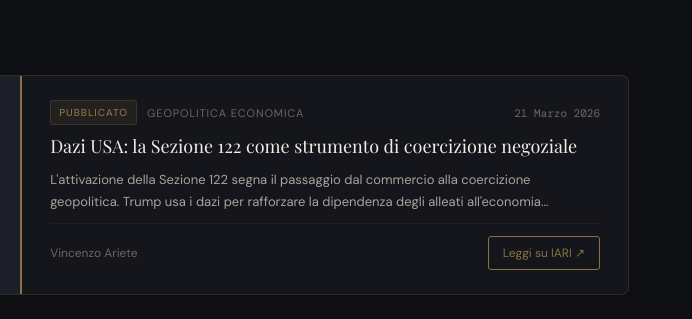
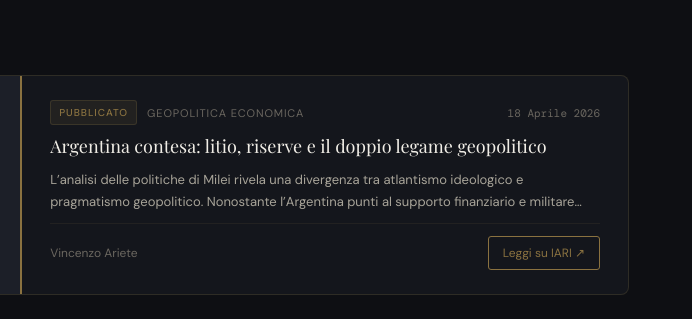
Before and after one commit to Ar-vincenzo/work, a plain HTML site: page argentina/index.html in a window 1280 px wide. Shown: the part 10618-10937 px from the top of the page, 429-1121 px from the left. Drawn offline with nearby package versions, Linux system fonts and the light colour scheme.

Commit message:
Update IARI section with new article details

```diff
--- a/argentina/index.html
+++ b/argentina/index.html
@@ -729,7 +729,7 @@
 <section id="iari" class="fade-in">
   <div class="section-label">Approfondimento geopolitico</div>
   <h2 class="section-title">Analisi IARI</h2>
-  <a href="https://iari.site/2026/03/21/dazi-usa-la-sezione-122-come-strumento-di-coercizione-negoziale/" target="_blank" rel="noopener" class="iari-card">
+  <a href="https://iari.site/2026/04/18/argentina-contesa-litio-riserve-e-il-doppio-legame-geopolitico/" target="_blank" rel="noopener" class="iari-card">
     <div class="iari-card-logo">
       <img src="../assets/IARI_Logo.png" alt="IARI" class="iari-card-logo-img">
       <div class="iari-card-logo-url">iari.site</div>
@@ -738,10 +738,10 @@
       <div class="iari-card-meta">
         <span class="iari-card-badge">Pubblicato</span>
         <span class="iari-card-category">Geopolitica Economica</span>
-        <span class="iari-card-date">21 Marzo 2026</span>
+        <span class="iari-card-date">18 Aprile 2026</span>
       </div>
-      <div class="iari-card-title">Dazi USA: la Sezione 122 come strumento di coercizione negoziale</div>
-      <div class="iari-card-abstract">L'attivazione della Sezione 122 segna il passaggio dal commercio alla coercizione geopolitica. Trump usa i dazi per rafforzare la dipendenza degli alleati all'economia statunitense. Tuttavia, la dipendenza industriale degli USA dalle importazioni e l'erosione del dollaro rischiano di compromettere la stabilità interna, favorendo l'emergere di blocchi commerciali autonomi.</div>
+      <div class="iari-card-title">Argentina contesa: litio, riserve e il doppio legame geopolitico</div>
+      <div class="iari-card-abstract">L’analisi delle politiche di Milei rivela una divergenza tra atlantismo ideologico e pragmatismo geopolitico. Nonostante l’Argentina punti al supporto finanziario e militare statunitense per stabilizzare l’economia, rimane vincolata alla Cina per la liquidità degli swap e per gli investimenti in infrastrutture critiche. Sfruttando la propria contendibilità strategica, con grandi riserve di litio ed una posizione atlantica favorevole, il governo prova a massimizzare i benefici economici derivanti dalla triangolazione geopolitica. Questa strategia è messa a rischio da fratture politiche interne e da una possibile separazione forzata che trasformerebbe l’Argentina da soggetto attivo della contesa a terreno di scontro.</div>
       <div class="iari-card-footer">
         <span class="iari-card-author">Vincenzo Ariete</span>
         <span class="iari-card-btn">Leggi su IARI ↗</span>
```
